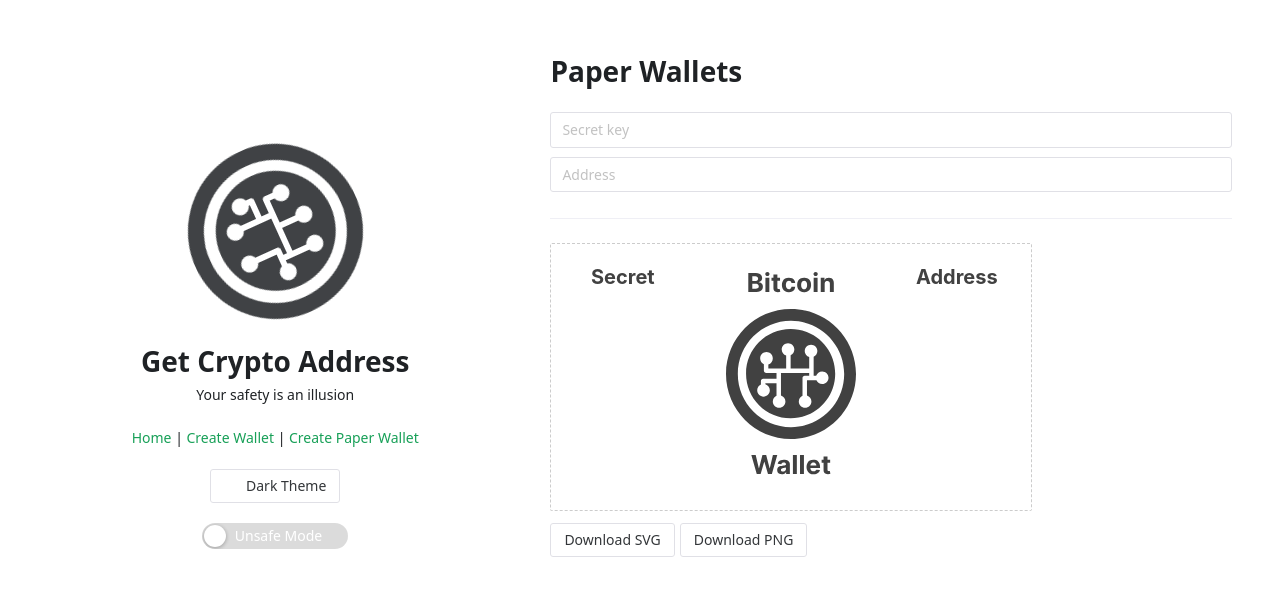
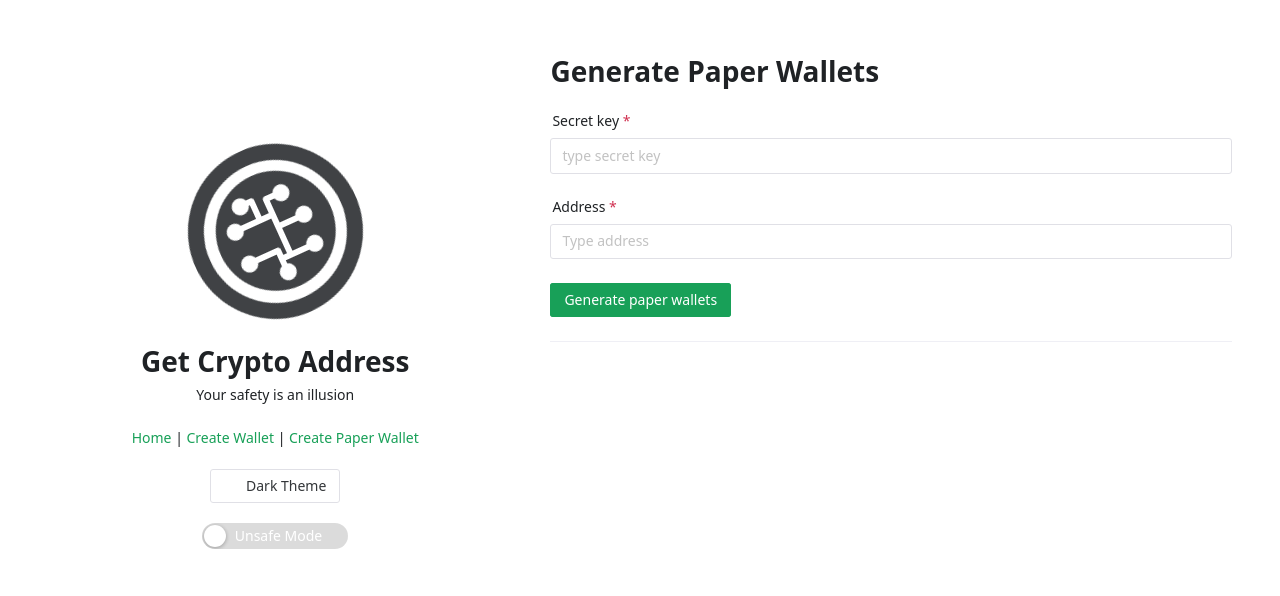
Before and after one commit to getCryptoAddress/getCryptoAddress.github.io, a Vue app: page /create-paper-wallet in a window 1280 px wide. Shown: the top 596 px of the page. Built offline with nearby package versions, Linux system fonts and the light colour scheme; some icons are missing.

Commit message:
make form with rules for PaperWalletsView

```diff
--- a/src/views/PaperWalletsView.vue
+++ b/src/views/PaperWalletsView.vue
@@ -1,44 +1,107 @@
 <script lang="ts" setup>
 import { ref } from "vue";
-import { NDivider, NInput, NSpace } from "naive-ui";
+import {
+  type FormInst,
+  type FormRules,
+  NButton,
+  NCollapseTransition,
+  NDivider,
+  NForm,
+  NFormItem,
+  NInput,
+} from "naive-ui";
 import UniversalMinimalistWallet from "@/components/PaperWallets/UniversalMinimalistWallet.vue";
 import PaperWalletWrapper from "@/components/PaperWalletsWrapper/PaperWalletWrapper.vue";
 
 const secret = ref("");
 const address = ref("");
+
+const formRef = ref<FormInst | null>(null);
+
+const formValue = ref({
+  secret: "",
+  address: "",
+});
+
+const rules: FormRules = {
+  secret: [
+    {
+      required: true,
+      message: "Please input secret field",
+      trigger: ["input", "blur"],
+    },
+  ],
+  address: [
+    {
+      required: true,
+      message: "Please input address field",
+      trigger: ["input", "blur"],
+    },
+  ],
+};
+
+function handleGeneratePaperWallets() {
+  formRef.value?.validate((errors) => {
+    if (errors) {
+      return;
+    }
+    secret.value = formValue.value.secret;
+    address.value = formValue.value.address;
+  });
+}
+
+function handleKeydown(e: KeyboardEvent) {
+  if (e.key === "Enter") {
+    handleGeneratePaperWallets();
+  }
+}
 </script>
 <template>
-  <div class="paper-wallets">
-    <h1>Paper Wallets</h1>
-  </div>
+  <h1>Generate Paper Wallets</h1>
 
-  <n-space vertical>
+  <n-form
+    @submit.prevent="handleGeneratePaperWallets"
+    :model="formValue"
+    :rules="rules"
+    ref="formRef"
+  >
+    <n-form-item label="Secret key" path="secret">
       <n-input
-      v-model:value="secret"
-      placeholder="Secret key"
+        v-model:value="formValue.secret"
+        placeholder="type secret key"
         type="textarea"
+        :autosize="{
+          minRows: 1,
+          maxRows: 3,
+        }"
+        @keydown.enter.space.prevent="handleKeydown"
+        maxlength="154"
+      />
+    </n-form-item>
+    <n-form-item label="Address" path="address">
+      <n-input
+        v-model:value="formValue.address"
+        placeholder="Type address"
+        type="textarea"
+        @keydown.enter.space.prevent="handleKeydown"
         :autosize="{
           minRows: 1,
           maxRows: 3,
         }"
         maxlength="154"
       />
-    <n-input
-      v-model:value="address"
-      placeholder="Address"
-      type="textarea"
-      :autosize="{
-        minRows: 1,
-        maxRows: 3,
-      }"
-      maxlength="154"
-    />
-  </n-space>
+    </n-form-item>
+    <n-button type="primary" attr-type="submit">
+      Generate paper wallets
+    </n-button>
+  </n-form>
 
   <n-divider />
   <div class="print-block">
+    <n-collapse-transition :show="!!(secret && address)">
       <PaperWalletWrapper>
         <UniversalMinimalistWallet :secret="secret" :address="address" />
       </PaperWalletWrapper>
+    </n-collapse-transition>
   </div>
 </template>
```
Lines whose indentation alone changed are shown as unchanged.
